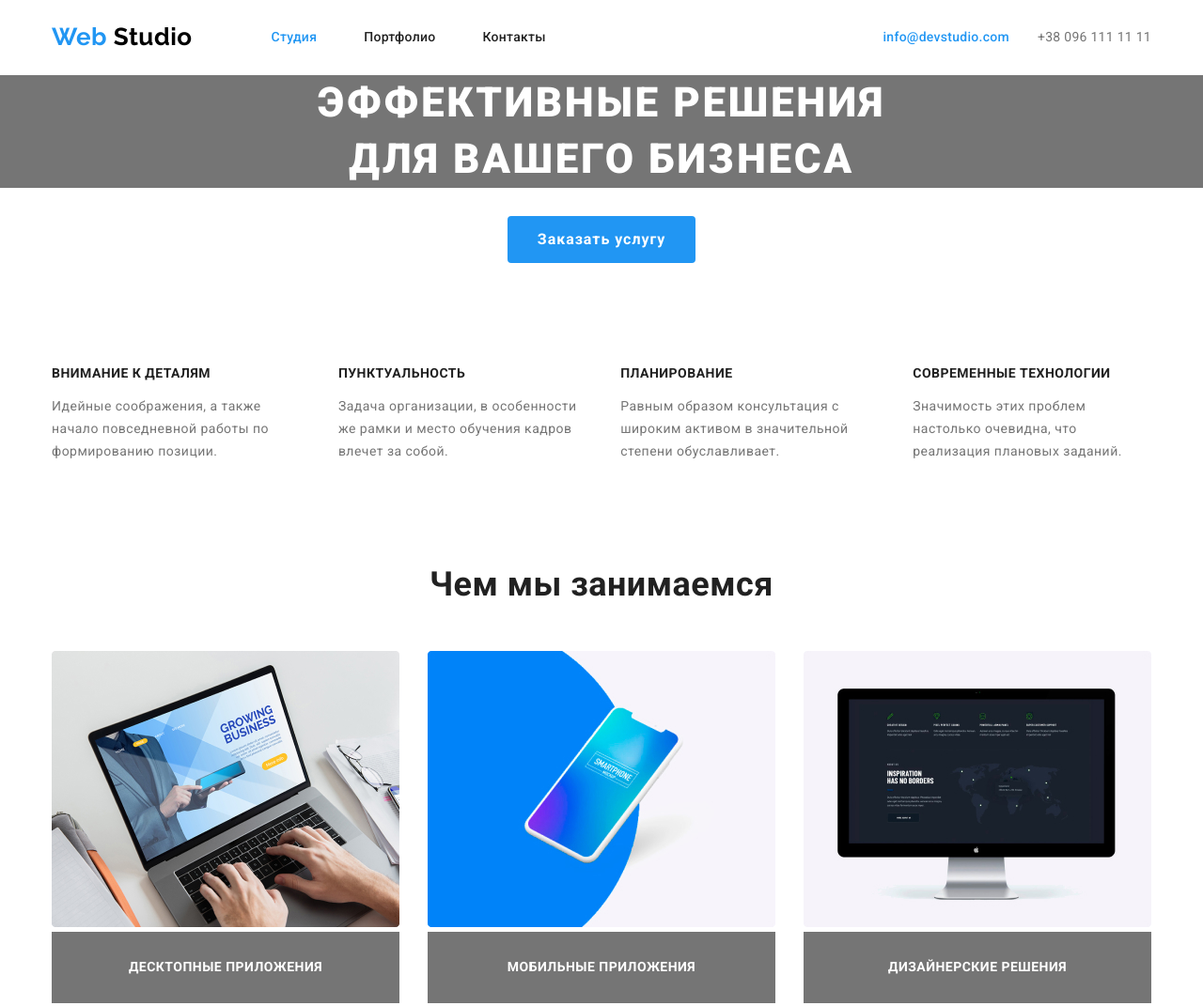
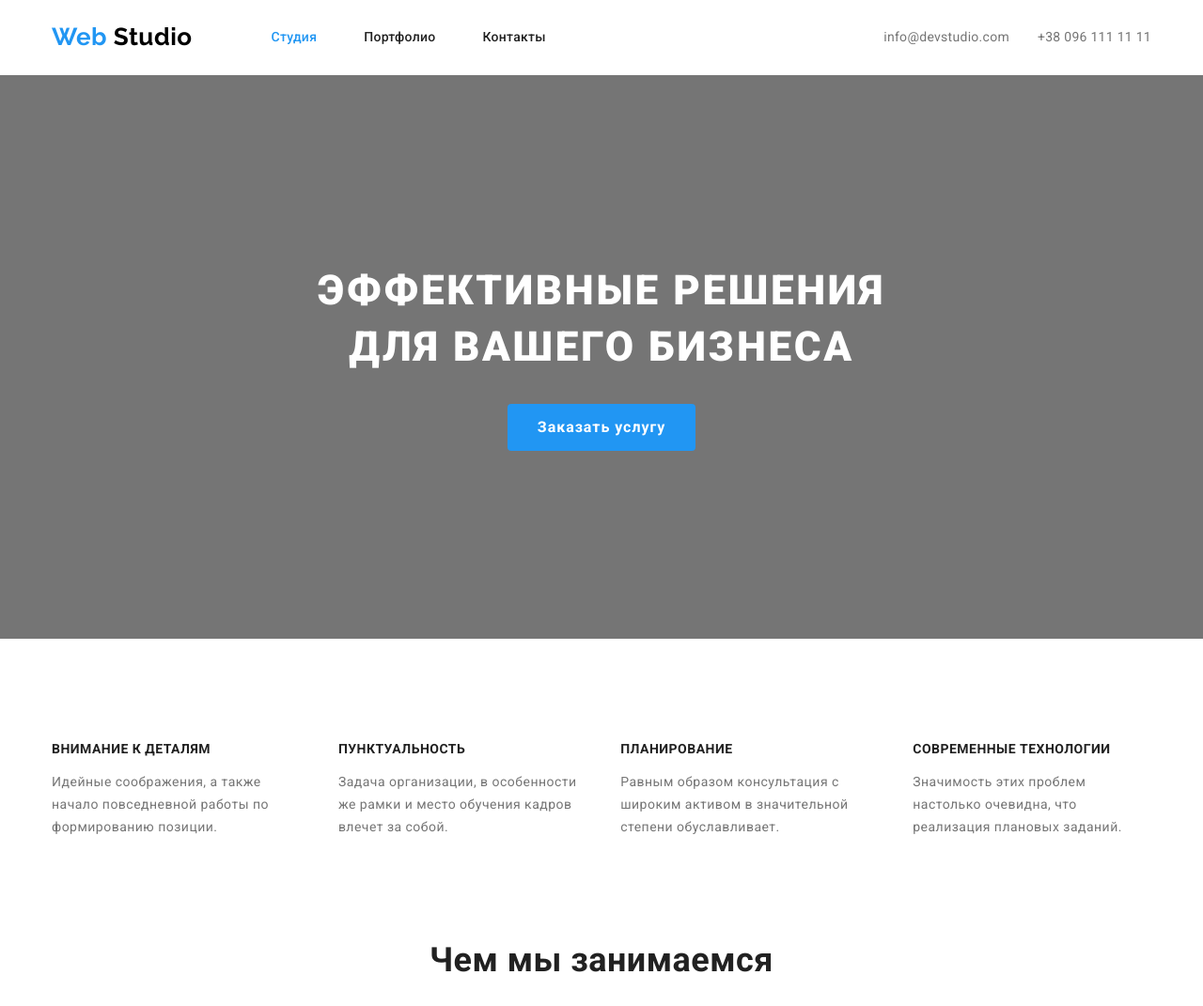
Before and after one commit to TarasLE/goit-markup-hw-03, a plain HTML site: page index.html in a window 1280 px wide. Shown: the top 1071 px of the page at 94% size. Drawn offline with Linux system fonts and the light colour scheme.

Commit message:
Корректировка 1 после замечаний ментора
1.Исправил цвет ссылки на почту в header
2. Изменил паддинги и маржины для блока "Герой"

```diff
--- a/css/styles.css
+++ b/css/styles.css
@@ -66,9 +66,9 @@ ul {
   color: var(--text-accent-color);
 }
 
-.mail-color {
+/* .mail-color {
   color: var(--text-accent-color);
-}
+} */
 
 .logo {
   color: #000000;
@@ -146,7 +146,7 @@ ul {
 
 .hero-title {
   color: var(--primary-white-color);
-  background-color: #757575; /*временный цвет*/
+  /* background-color: #757575; временный цвет */
   font-style: normal;
   font-weight: 900;
   font-size: 44px;
@@ -155,6 +155,7 @@ ul {
   letter-spacing: 0.06em;
 
   /* border: 2px solid tomato; */
+  padding-top: 200px;
   margin-top: 0;
   margin-bottom: 30px;
 }
@@ -183,7 +184,7 @@ ul {
   padding: 10px 32px;
   border-radius: 4px;
   margin-top: 0;
-  margin-bottom: 0;
+  margin-bottom: 200px;
 }
 
 .hero-button:hover,
@@ -338,6 +339,7 @@ ul {
 .hero-container {
   display: block;
   text-align: center;
+  background-color: #757575; /*временный цвет*/
   /* border: 2px solid green; */
 }
 
--- a/index.html
+++ b/index.html
@@ -33,7 +33,7 @@
       <ul class="site-auth flex-type">
         <li>
           <a class="link" href="mailto:info@devstudio.com"
-            ><span class="mail-color">info@devstudio.com</span>
+            ><span class="text link">info@devstudio.com</span>
           </a>
         </li>
         <li>
```
Also changed, not shown: portfolio.html (+1 -1 lines).
